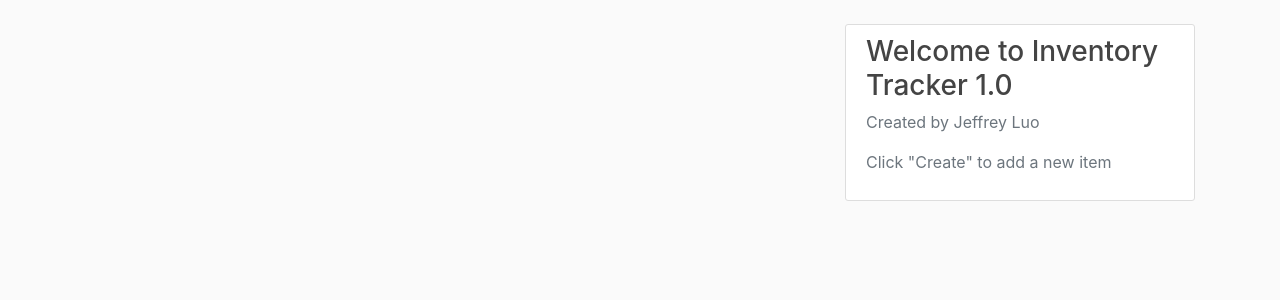
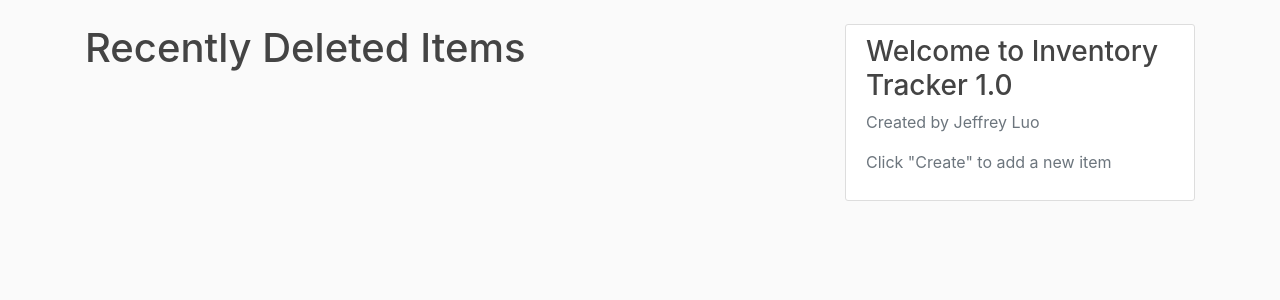
Before and after one commit to JeffeyL/LogisticsInventory, a Flask app: template flaskinventory/templates/deleted.html in a window 1280 px wide. Shown: the part 56-356 px from the top of the page. Run offline with Flask 2, Linux system fonts and the light colour scheme; the template is opened without the code that fills it, so the values that code supplies are empty; some libraries are stand-ins or nearby versions.

Commit message:
added titles for clarity

```diff
--- a/flaskinventory/templates/deleted.html
+++ b/flaskinventory/templates/deleted.html
@@ -1,5 +1,6 @@
 {% extends "layout.html" %}
 {% block content %}
+<h1>Recently Deleted Items</h1>
 {% for item in items %}
 <article class="media content-section">
   <div class="media-body">
--- a/flaskinventory/templates/home.html
+++ b/flaskinventory/templates/home.html
@@ -1,5 +1,6 @@
 {% extends "layout.html" %}
 {% block content %}
+<h1>Inventory Items</h1>
 {% for item in items %}
 <article class="media content-section">
   <div class="media-body">
```
